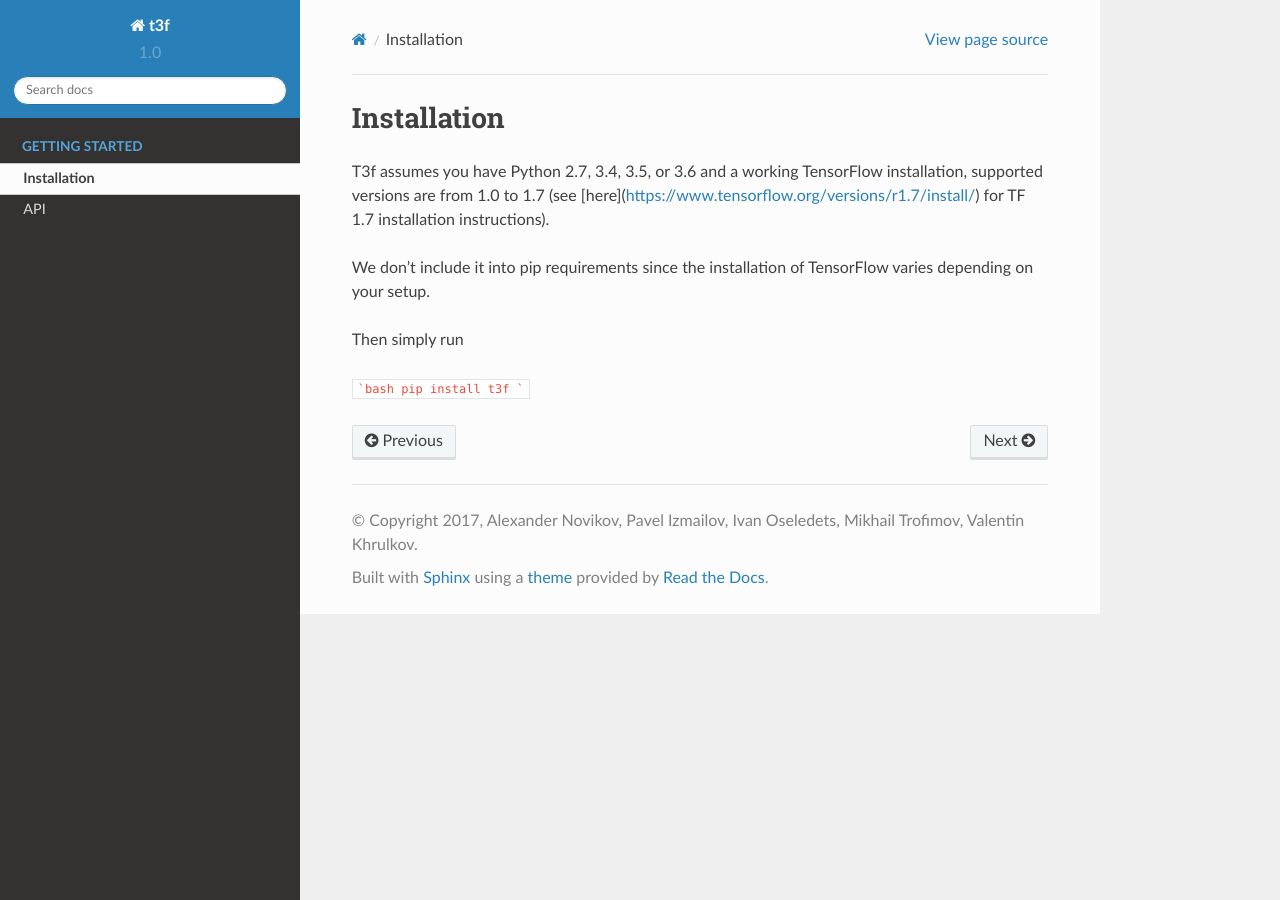
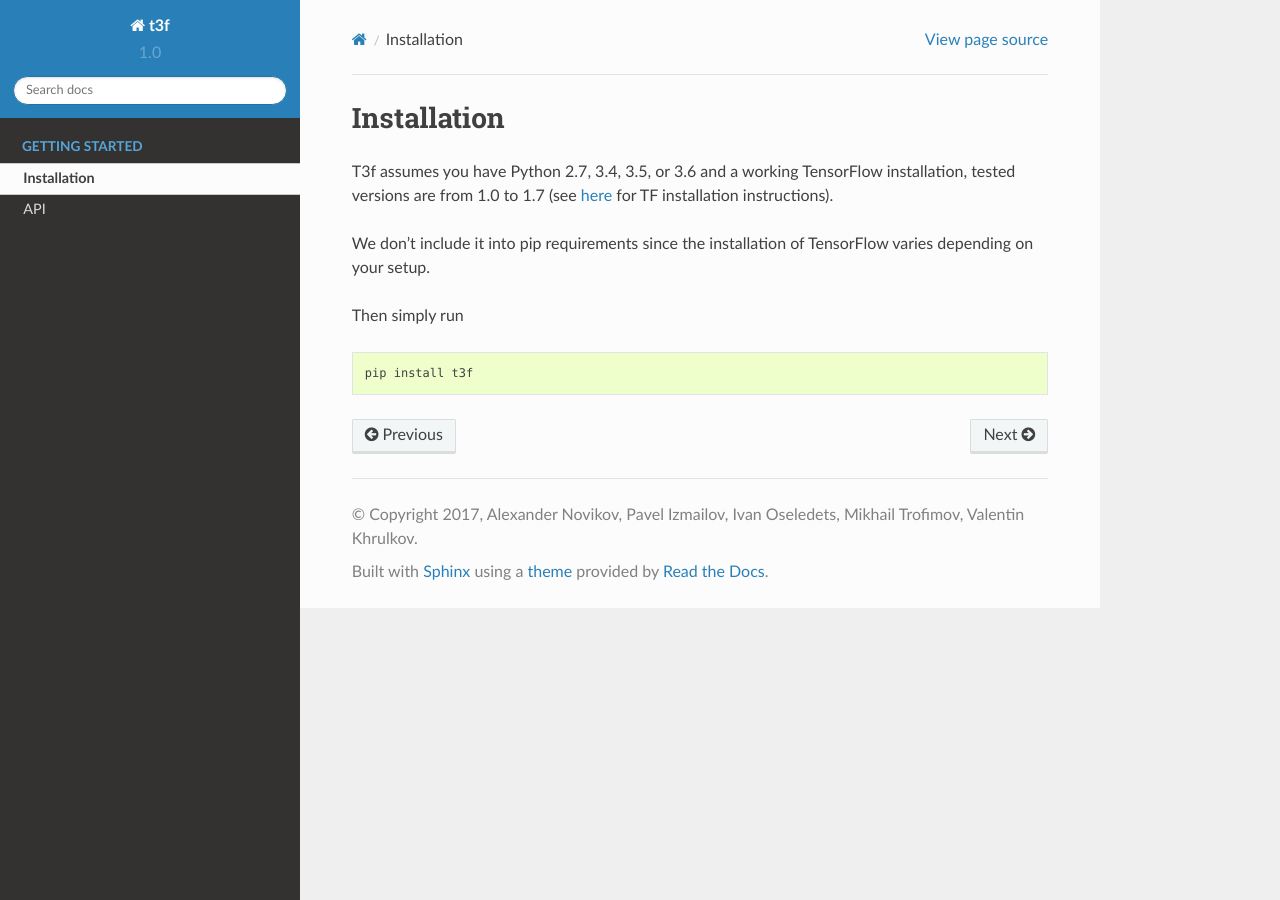
Before and after one commit to Bihaqo/t3f, a Sphinx documentation site: the page built from docs/installation.rst, in a window 1280 px wide. Built offline with Sphinx 7.4.7 and the Read the Docs theme 2.0.0, drawn with Linux system fonts in a browser that asks for light colours.

Commit message:
use rst syntaxis

````diff
--- a/docs/installation.rst
+++ b/docs/installation.rst
@@ -6,12 +6,14 @@
 Installation
 ============
 
-T3f assumes you have Python 2.7, 3.4, 3.5, or 3.6 and a working TensorFlow installation, supported versions are from 1.0 to 1.7 (see [here](https://www.tensorflow.org/versions/r1.7/install/) for TF 1.7 installation instructions).
+T3f assumes you have Python 2.7, 3.4, 3.5, or 3.6 and a working TensorFlow installation, tested versions are from 1.0 to 1.7 (see here_ for TF installation instructions).
+
+.. _here: https://www.tensorflow.org/install/
 
 We don't include it into pip requirements since the installation of TensorFlow varies depending on your setup.
 
 Then simply run
 
-```bash
-pip install t3f
-```
+.. code-block:: bash
+
+   pip install t3f
````
